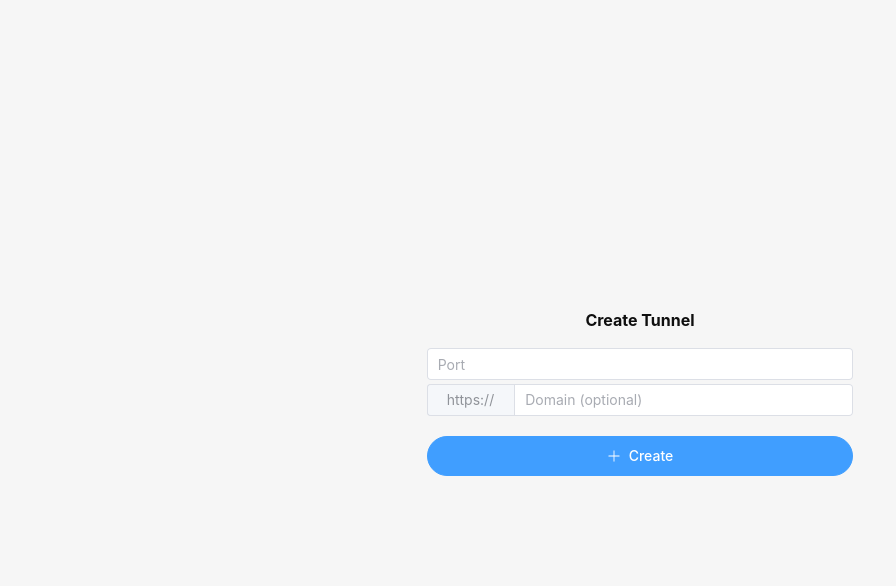
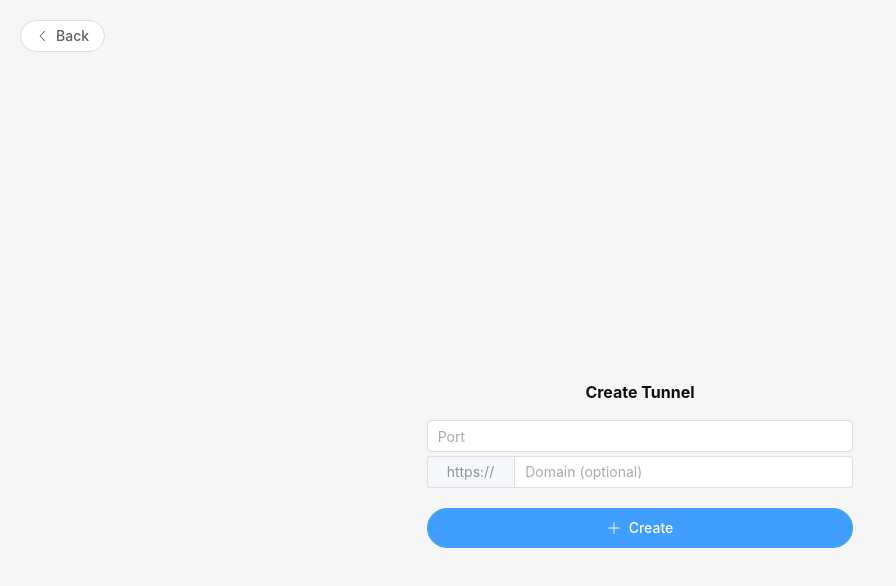
Before and after one commit to Filipponik/ngrok-app, a Vue app: page /tunnel/create in a window 1280 px wide. Shown: the top 586 px of the page, without its empty margins (0-896 px from the left). Built offline with nearby package versions, Linux system fonts and the light colour scheme.

Commit message:
feat: Add url opener in browser
The commit adds file opening capability and improves UI by: Adding
opener:allow-open-path permission in capabilities Making tunnel URLs
clickable to open in browser Removing Tauri greeting demo content Adding
back button to tunnel creation page

```diff
--- a/src/pages/Home.vue
+++ b/src/pages/Home.vue
@@ -1,47 +1,21 @@
 <script setup lang="ts">
 import { Plus } from "@element-plus/icons-vue";
-import { onMounted, ref } from "vue";
-import { invoke } from "@tauri-apps/api/core";
+import { onMounted } from "vue";
+import { openSession } from "@/services/session";
 import { useRouter } from "vue-router";
-import { openSession } from '@/services/session';
 
-const greetMsg = ref("");
-const name = ref("");
 const router = useRouter();
 
-async function greet() {
-  // Learn more about Tauri commands at https://tauri.app/develop/calling-rust/
-  greetMsg.value = await invoke("greet", { name: name.value });
-}
-
 onMounted(async () => {
-  openSession()
-    .catch(() => {
-      console.log('No session');
-      router.push({ name: 'open-session' });
-    })
+  openSession().catch(() => {
+    console.log("No session");
+    router.push({ name: "open-session" });
+  });
 });
 </script>
 
 <template>
   <main class="container">
-    <h1>Welcome to Tauri + Vue</h1>
-
-    <p>
-      <el-text class="mx-1"
-        >Click on the Tauri, Vite, and Vue logos to learn more.</el-text
-      >
-    </p>
-
-    <div class="row">
-      <el-input
-        v-model="name"
-        style="width: 240px"
-        placeholder="Enter a name.."
-      />
-      <el-button @click="greet">Greet 👋</el-button>
-    </div>
-    <p>{{ greetMsg }}</p>
     <div class="row">
       <el-button
         size="large"
--- a/src/pages/TunnelCreate.vue
+++ b/src/pages/TunnelCreate.vue
@@ -1,7 +1,19 @@
 <script setup lang="js">
 import CreateTunnel from "@/components/CreateTunnel.vue";
+import { ArrowLeft } from "@element-plus/icons-vue";
 </script>
 
 <template>
+  <div class="flex justify-between w-full">
+    <el-button
+      :icon="ArrowLeft"
+      tag="router-link"
+      round
+      plain
+      :to="{ name: 'tunnel-list' }"
+      class="m-5"
+      >Back</el-button
+    >
+  </div>
   <CreateTunnel />
 </template>
--- a/src/pages/TunnelList.vue
+++ b/src/pages/TunnelList.vue
@@ -7,6 +7,7 @@ import {
 import { ArrowLeft, Close, CopyDocument, Plus } from "@element-plus/icons-vue";
 import { onMounted, ref } from "vue";
 import { writeText } from "@tauri-apps/plugin-clipboard-manager";
+import { openPath } from "@tauri-apps/plugin-opener";
 
 const tunnels = ref<Tunnel[]>([]);
 
@@ -22,6 +23,10 @@ async function copyUrl(url: string) {
   await writeText(url);
 }
 
+async function openUrl(url: string) {
+  await openPath(url);
+}
+
 async function closeTunnel(id: string) {
   await closeTunnelFromApi(id);
   await getTunnels();
@@ -30,7 +35,6 @@ async function closeTunnel(id: string) {
 onMounted(async () => {
   await getTunnels();
 });
-
 </script>
 
 <template>
@@ -57,9 +61,15 @@ onMounted(async () => {
   </div>
 
   <div class="mx-2 my-3">
-    <el-table :data="tunnels" stripe class="">
+    <el-table :data="tunnels" stripe>
       <!-- <el-table-column prop="id" label="id" /> -->
-      <el-table-column prop="url" label="url" />
+      <el-table-column prop="url" label="url">
+        <template #default="scope">
+          <el-link type="primary" @click="openUrl(scope.row.url)">
+            {{ scope.row.url }}
+          </el-link>
+        </template>
+      </el-table-column>
       <el-table-column align="right">
         <template #default="scope">
           <el-button
```
Also changed, not shown: src-tauri/capabilities/default.json (+6 -4 lines).
